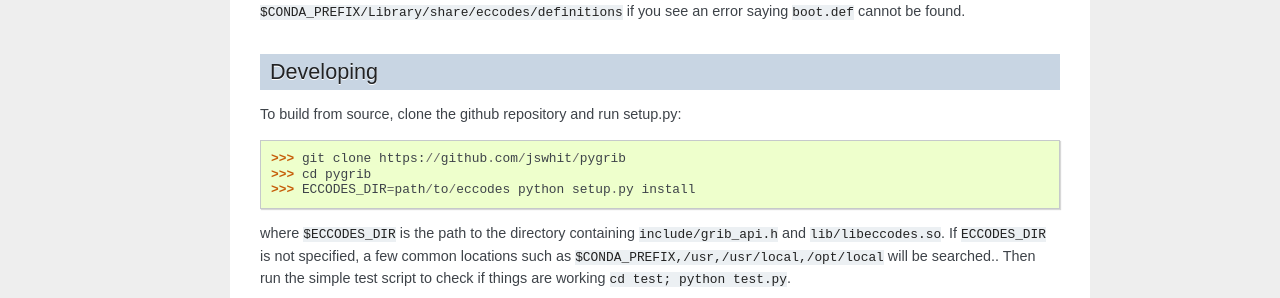
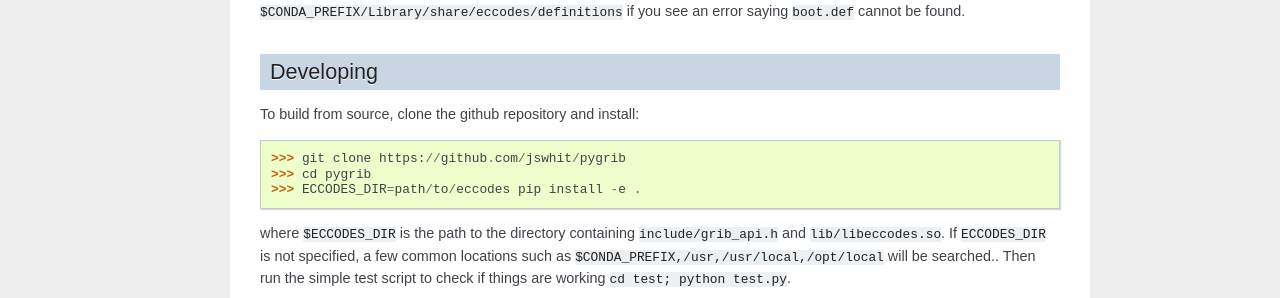
Before and after one commit to jswhit/pygrib, a Sphinx documentation site: the page built from docs/installing.rst, in a window 1280 px wide. Shown: the part 575-873 px from the top of the page. Built offline with Sphinx 7.4.7, drawn with Linux system fonts in a browser that asks for light colours.

Commit message:
Upgrade CI, set min version to py37, use "pip install"

```diff
--- a/docs/installing.rst
+++ b/docs/installing.rst
@@ -34,11 +34,11 @@ an error saying ``boot.def`` cannot be found.
 Developing
 ----------
 
-To build from source, clone the github repository and run setup.py:
+To build from source, clone the github repository and install:
 
     >>> git clone https://github.com/jswhit/pygrib
     >>> cd pygrib
-    >>> ECCODES_DIR=path/to/eccodes python setup.py install
+    >>> ECCODES_DIR=path/to/eccodes pip install -e .
 
 where ``$ECCODES_DIR`` is the path to the directory containing ``include/grib_api.h``
 and ``lib/libeccodes.so``. If ``ECCODES_DIR`` is not specified, a few common locations
```
Also changed, not shown: README.md (+1 -1 lines), 7 other files.
